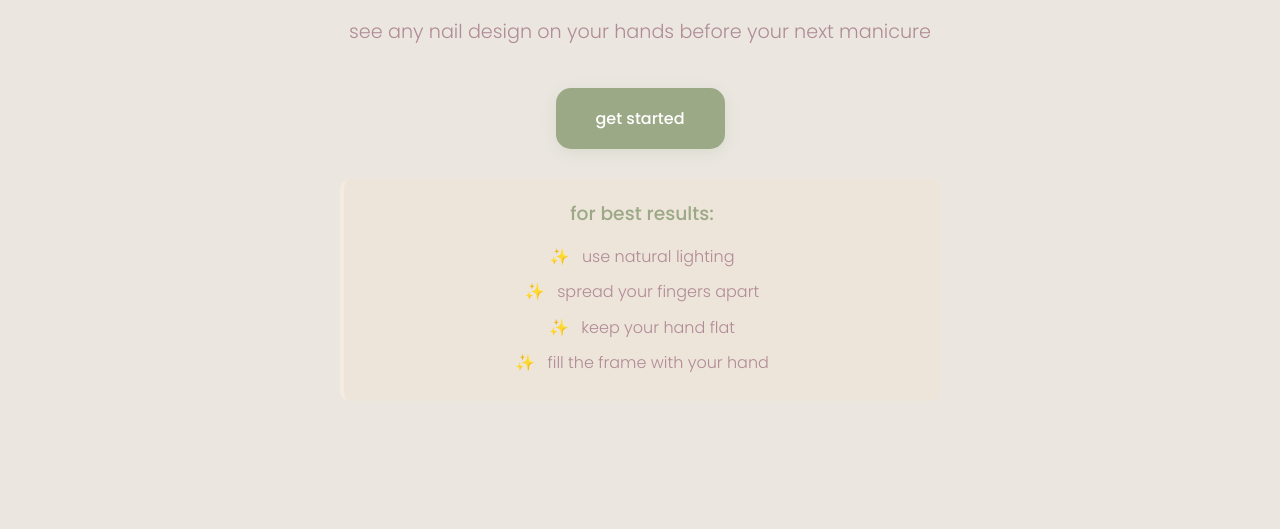
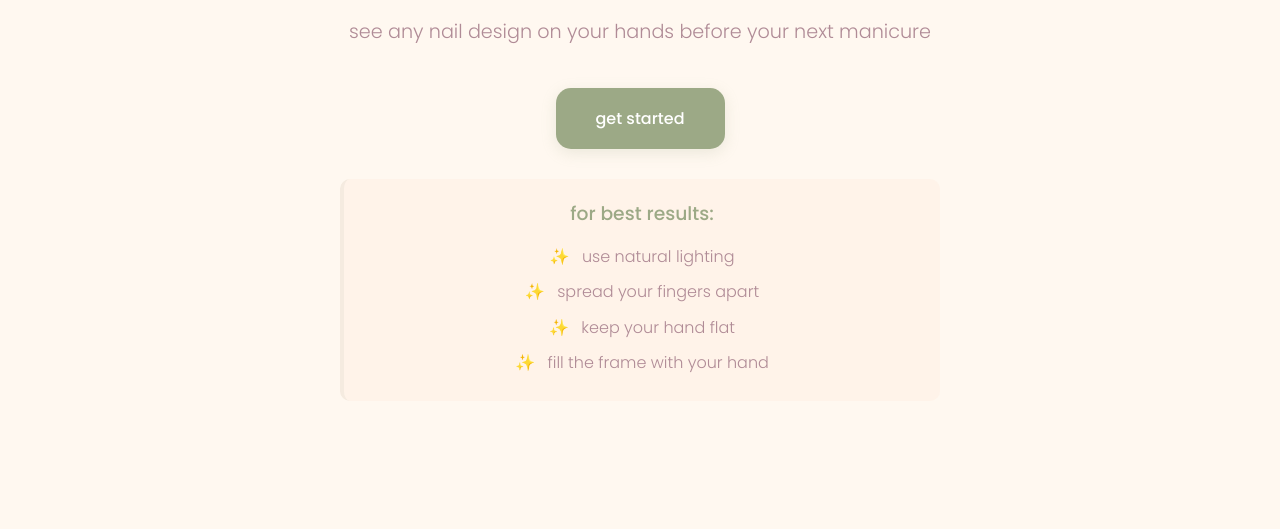
Before and after one commit to claricexe/tipsy, a plain HTML site: page index.html in a window 1280 px wide. Shown: the part 271-800 px from the top of the page. Drawn offline with Linux system fonts and the light colour scheme; a web font is replaced by a local one.

Commit message:
Update index.html
background colour update

```diff
--- a/index.html
+++ b/index.html
@@ -18,7 +18,7 @@
             --olive: #9CA986;
             --apricot: #F5EBE0;
             --mauve: #B08B96;
-            --linen: #EBE7E0;
+            --linen: #FFF8F0;
             --white: #FFFFFF;
         }
 
```
